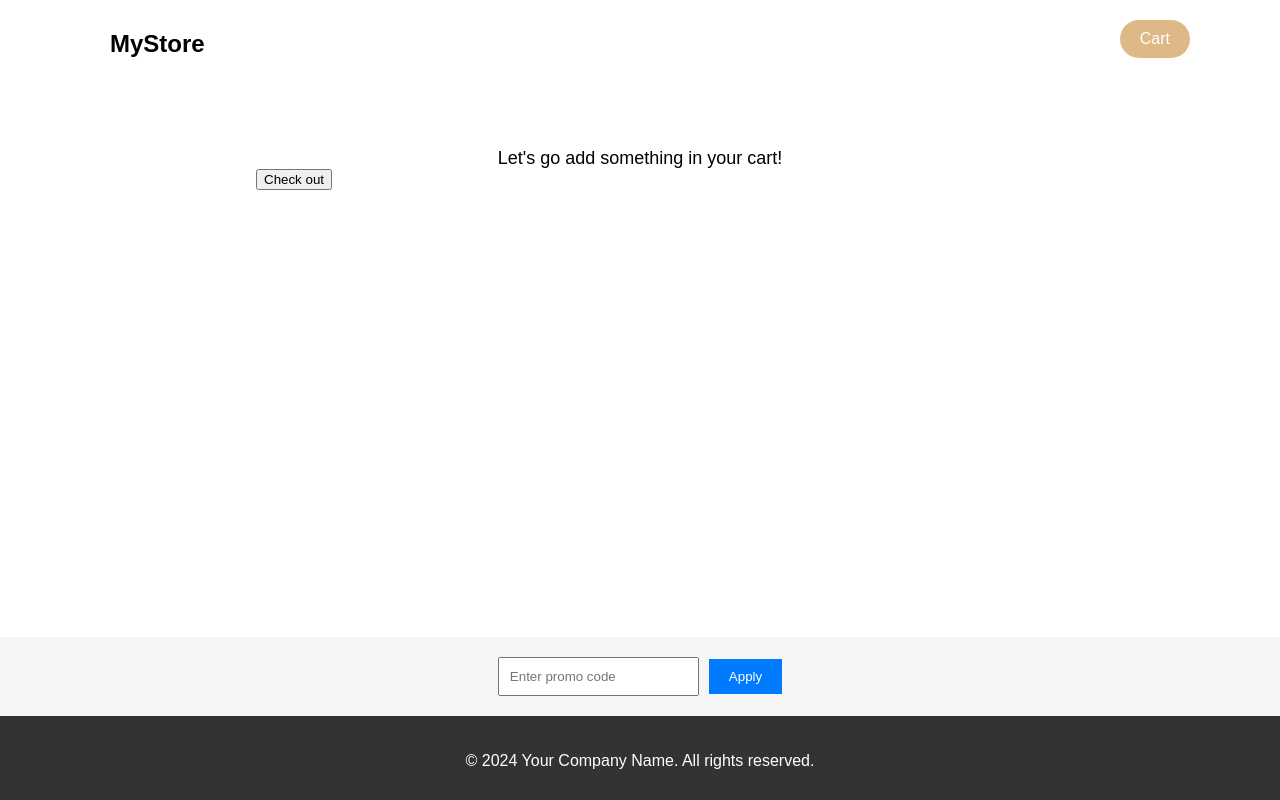
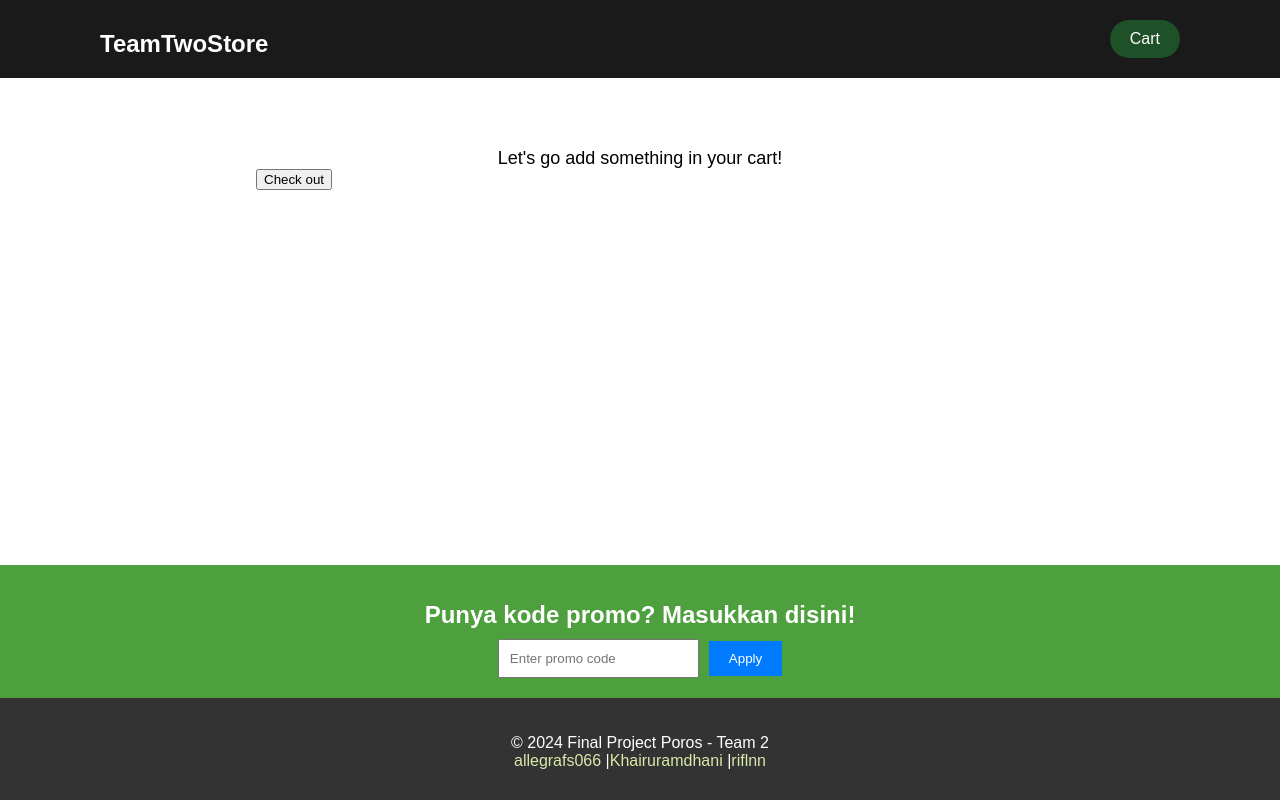
Before and after one commit to allegrafs066/poros-incubation-team-2, a React (Vite) app: page /cart in a window 1280 px wide. Built offline with nearby package versions, Linux system fonts and the light colour scheme.

Commit message:
Updated color theme + added welcome banner

```diff
--- a/src/components/Footer/Footer.module.css
+++ b/src/components/Footer/Footer.module.css
@@ -9,3 +9,7 @@
     max-width: 960px;
     margin: 0 auto;
   }
+
+  a {
+    color: #D8E9A8;
+  }
--- a/src/components/Footer/index.jsx
+++ b/src/components/Footer/index.jsx
@@ -5,7 +5,10 @@ function Footer() {
   return (
     <footer className={style.footer}>
       <div className={style.container}>
-        <p>© 2024 Your Company Name. All rights reserved.</p>
+        <p>© 2024 Final Project Poros - Team 2 <br />
+        <a href="https://github.com/allegrafs066">allegrafs066</a> |
+        <a href="https://github.com/Khairuramdhani">Khairuramdhani</a> |
+        <a href="https://github.com/riflnn">riflnn</a></p>
       </div>
     </footer>
   );
--- a/src/components/NavBar/NavBar.module.css
+++ b/src/components/NavBar/NavBar.module.css
@@ -1,16 +1,20 @@
+h1 {
+  color: white;
+}
+
 .navContainer {
   display: flex;
-  justify-content: space-between; /* Distributes items evenly with equal space between them */
+  justify-content: space-between;
   align-items: center;
   position: sticky;
   top: 0;
-  background-color: white;
-  width: 100vw;
-  z-index: 999; /* Ensures the navbar stays above other content */
+  background-color: #191A19;
+  width: 100%;
+  z-index: 999;
 }
 
 .cart {
-  background-color: burlywood;
+  background-color: #1E5128;
   padding: 10px 20px;
   border-radius: 99px;
   position: relative;
@@ -31,7 +35,7 @@
 
 .cartIndicator {
   position: absolute;
-  background-color: tomato;
+  background-color: #C84B31;
   aspect-ratio: 1/1;
   font-size: 10px;
   height: 20px;
@@ -52,12 +56,12 @@
   display: flex;
   justify-content: space-between;
   align-items: center;
-  padding: 10px;
+  padding: 10px 0 10px 0;
 }
 
 .middleNav {
   display: flex;
-  gap: 20px; /* Adjust the gap between links as needed */
+  gap: 20px;
 }
 
 .navItem {
@@ -65,5 +69,3 @@
   color: inherit;
   font-weight: bold;
 }
-
-/* Add any additional styles as needed */
--- a/src/components/NavBar/index.jsx
+++ b/src/components/NavBar/index.jsx
@@ -9,7 +9,7 @@ function NavBar() {
   return (
     <nav className={style.navContainer}>
       <Link to={"/"} className={style.home}>
-        <h1>MyStore</h1>
+        <h1>TeamTwoStore</h1>
       </Link>
       <Link to={"/cart"} className={style.cart}>
         Cart
--- a/src/components/PromoSection/PromoSection.module.css
+++ b/src/components/PromoSection/PromoSection.module.css
@@ -1,7 +1,8 @@
 .promoSection {
-    background-color: #f5f5f5;
+    background-color: #4E9F3D;
     padding: 20px 0;
     text-align: center;
+    margin-top: 36px;
   }
 
   .container {
--- a/src/components/PromoSection/index.jsx
+++ b/src/components/PromoSection/index.jsx
@@ -14,6 +14,7 @@ function PromoSection() {
   return (
     <div className={style.promoSection}>
       <div className={style.container}>
+        <h1>Punya kode promo? Masukkan disini!</h1>
         <input
           type="text"
           value={promoCode}
--- a/src/layouts/MainLayout.module.css
+++ b/src/layouts/MainLayout.module.css
@@ -4,12 +4,12 @@ body {
 }
 
 .mainLayout {
-  min-height: 100vh; /* Ensures the layout takes up at least the height of the viewport */
+  min-height: 100vh;
   display: flex;
-  flex-direction: column; /* Stack children vertically */
+  flex-direction: column;
   width: auto;
 }
 
 .content {
-  flex-grow: 1; /* Allows the content to fill the available vertical space */
+  flex-grow: 1;
 }
--- a/src/pages/HomePage/HomePage.module.css
+++ b/src/pages/HomePage/HomePage.module.css
@@ -25,11 +25,22 @@
   align-items: center;
   height: 100%;
   margin-top: 18px;
-  margin-bottom: 18px;
+
 }
 
 .bannerCaption h1 {
-  text-align: center; /* Center align the text */
+  text-align: center;
+  color: #191A19;
+}
+
+.welcomeBanner {
+  display: flex;
+  justify-content: center;
+  align-items: center;
+  height: 100%;
+  max-width: 100%; /* Set maximum width to 100% */
+  overflow: hidden; /* Hide overflow content */
+  margin-bottom: 18px;
 }
 
 
--- a/src/pages/HomePage/index.jsx
+++ b/src/pages/HomePage/index.jsx
@@ -54,6 +54,9 @@ function HomePage() {
   return (
     <MainLayout>
       <BrandingImage />
+      <div className={style.welcomeBanner}>
+        <img src="poros.png" alt="poros_banner" />
+      </div>
       <div className={style.bannerCaption}><h1>Check out what we have in store!</h1></div>
       <body className={style.badan}>
       <div className={style.tempat}>
```
Also changed, not shown: public/poros.png (added).
